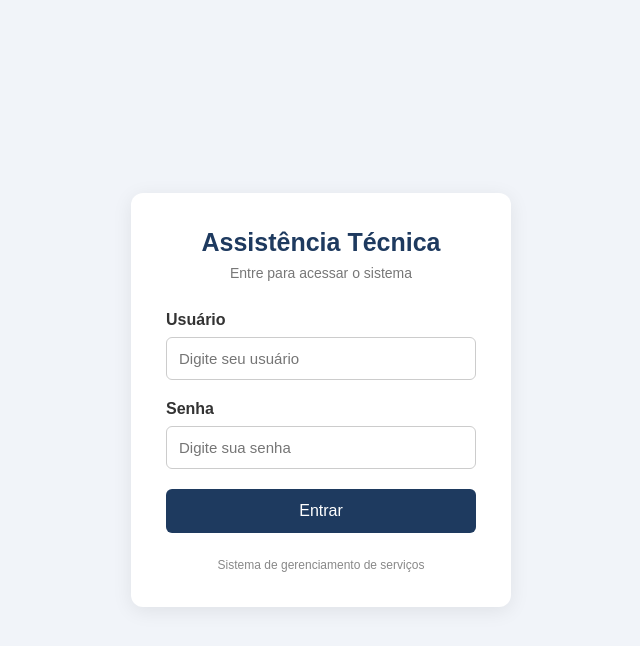
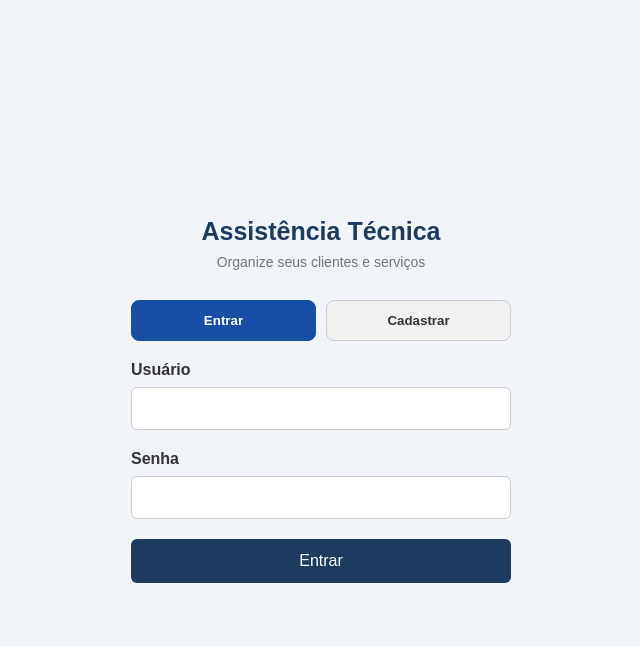
Before and after one commit to Waifil/sistema-assistencia-tecnica, a Flask app: page / in a window 1280 px wide. Shown: the top 646 px of the page, without its empty margins (319-959 px from the left). Run offline with Flask 3, Linux system fonts and the light colour scheme.

Commit message:
Refactor login.html for improved structure and clarity

```diff
--- a/templates/login.html
+++ b/templates/login.html
@@ -1,13 +1,9 @@
-
 <!DOCTYPE html>
 <html lang="pt-br">
 <head>
     <meta charset="UTF-8">
     <meta name="viewport" content="width=device-width, initial-scale=1.0">
-
     <title>Login | Assistência Técnica</title>
-
-
     <link rel="stylesheet" href="{{ url_for('static', filename='style.css') }}">
 </head>
 
@@ -15,50 +11,92 @@
 
     <main class="login-container">
 
-        <section class="login-card">
-
         <header class="login-header">
             <h1>Assistência Técnica</h1>
-                <p>Entre para acessar o sistema</p>
+            <p>Organize seus clientes e serviços</p>
         </header>
 
-            <form action="#" method="POST">
+        <div class="login-tabs">
+            <button type="button" class="login-tab active" id="aba-entrar" onclick="mostrarAba('entrar')">
+                Entrar
+            </button>
+
+            <button type="button" class="login-tab" id="aba-cadastrar" onclick="mostrarAba('cadastrar')">
+                Cadastrar
+            </button>
+        </div>
+
+        {% with mensagens = get_flashed_messages(category_filter=["login"]) %}
+            {% if mensagens %}
+                <div class="login-messages">
+                    {% for mensagem in mensagens %}
+                        <p>{{ mensagem }}</p>
+                    {% endfor %}
+                </div>
+            {% endif %}
+        {% endwith %}
+
+        <form method="POST" id="form-entrar">
 
             <div class="form-group">
                 <label for="usuario">Usuário</label>
-                    <input
-                        type="text"
-                        id="usuario"
-                        name="usuario"
-                        placeholder="Digite seu usuário"
-                        required
-                    >
+                <input type="text" id="usuario" name="usuario" required>
             </div>
 
             <div class="form-group">
                 <label for="senha">Senha</label>
-                    <input
-                        type="password"
-                        id="senha"
-                        name="senha"
-                        placeholder="Digite sua senha"
-                        required
-                    >
+                <input type="password" id="senha" name="senha" required>
             </div>
 
-                <button type="submit" class="login-button">
-                    Entrar
-                </button>
+            <button type="submit" class="login-button">Entrar</button>
 
         </form>
 
-            <footer class="login-footer">
-                Sistema de gerenciamento de serviços
-            </footer>
+        <form method="POST" id="form-cadastrar" class="form-hidden">
 
-        </section>
+            <div class="form-group">
+                <label for="novo_usuario">Usuário</label>
+                <input type="text" id="novo_usuario" name="novo_usuario" required>
+            </div>
+
+            <div class="form-group">
+                <label for="nova_senha">Senha</label>
+                <input type="password" id="nova_senha" name="nova_senha" minlength="8" required>
+            </div>
+
+            <div class="form-group">
+                <label for="confirmar_senha">Confirmar senha</label>
+                <input type="password" id="confirmar_senha" name="confirmar_senha" minlength="8" required>
+            </div>
+
+            <button type="submit" class="login-button">Cadastrar</button>
+
+        </form>
 
     </main>
 
+    <script>
+        function mostrarAba(aba) {
+            const formEntrar = document.getElementById("form-entrar");
+            const formCadastrar = document.getElementById("form-cadastrar");
+            const abaEntrar = document.getElementById("aba-entrar");
+            const abaCadastrar = document.getElementById("aba-cadastrar");
+
+            if (aba === "entrar") {
+                formEntrar.classList.remove("form-hidden");
+                formCadastrar.classList.add("form-hidden");
+
+                abaEntrar.classList.add("active");
+                abaCadastrar.classList.remove("active");
+            } else {
+                formEntrar.classList.add("form-hidden");
+                formCadastrar.classList.remove("form-hidden");
+
+                abaEntrar.classList.remove("active");
+                abaCadastrar.classList.add("active");
+            }
+        }
+    </script>
+
 </body>
 </html>
```
Lines whose indentation alone changed are shown as unchanged.
